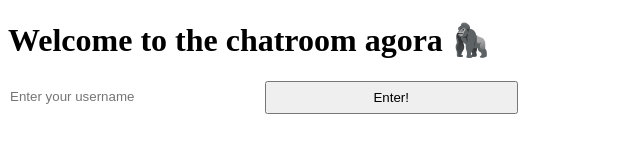
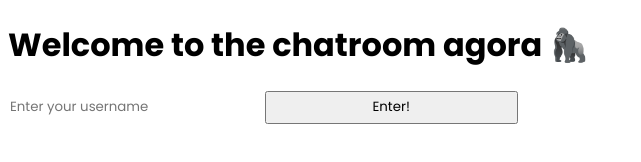
Before and after one commit to sabiqazhar/agorachat, a website: page index.html in a window 1280 px wide. Shown: the whole page, without its empty margins (0-641 px from the left). Drawn offline with nearby package versions, Linux system fonts and the light colour scheme; no server answers.

Commit message:
style font

```diff
--- a/index.html
+++ b/index.html
@@ -4,8 +4,13 @@
     <meta charset="UTF-8">
     <meta http-equiv="X-UA-Compatible" content="IE=edge">
     <meta name="viewport" content="width=device-width, initial-scale=1.0">
+    <link href="https://fonts.googleapis.com/css2?family=Poppins:wght@300;400;500;600;700;800;900&display=swap" rel="stylesheet">
     <title>Chat mari chat</title>
     <style>
+        *{
+            font-family: Poppins, sans-serif;
+        }
+
         form{
             position: absolute;
             bottom: 0;
```
